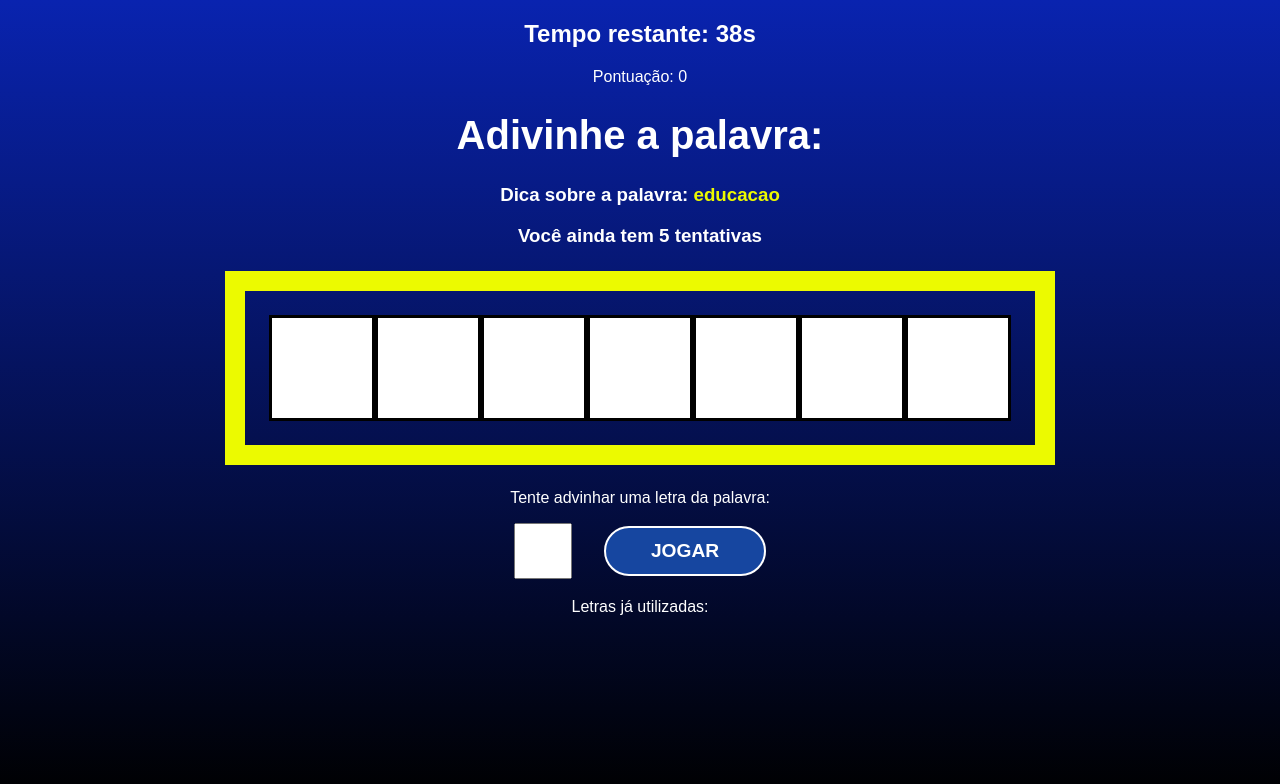
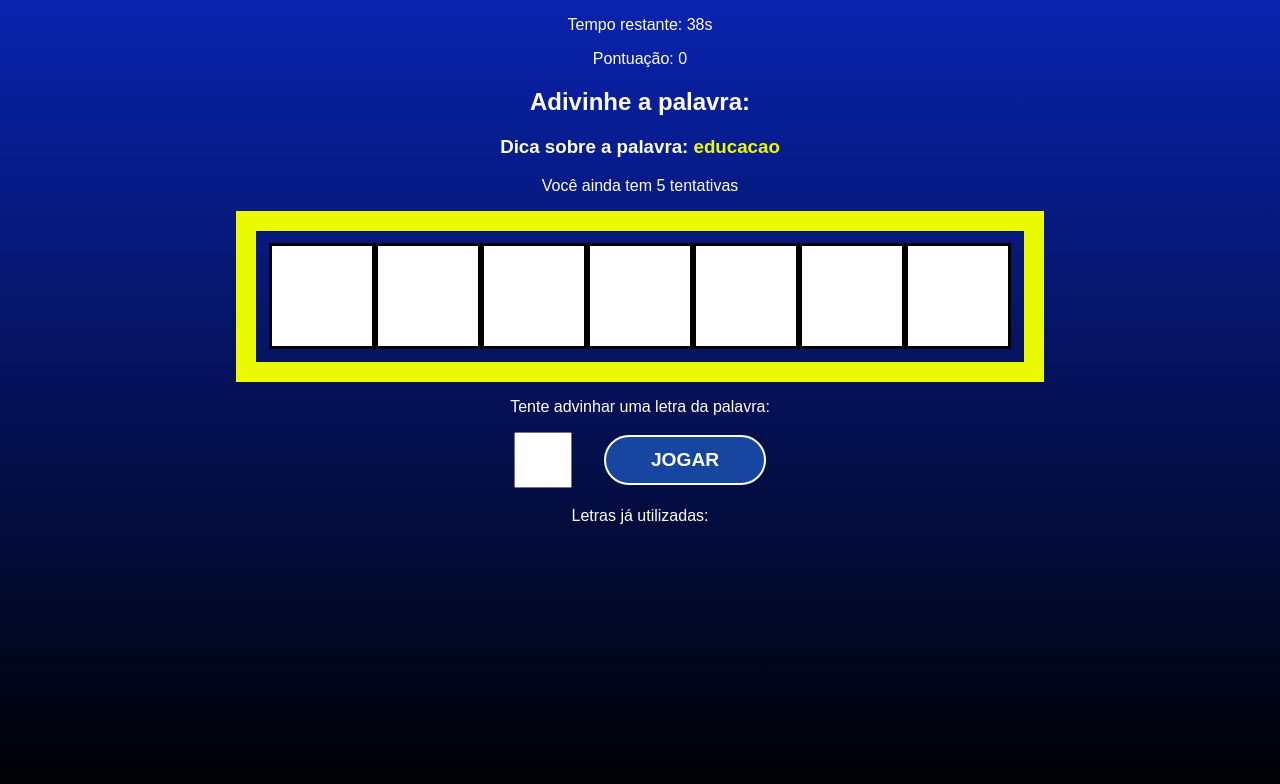
Before and after one commit to silviosnjr/Palavra-Secreta-GE-Trilha-de-Programa-o-II, a React (Create React App) app: page / in a window 1280 px wide. Both pictures are taken after a click on the button "COMEÇAR O JOGO". Shown: the top 784 px of the page. Built offline with nearby package versions, Linux system fonts and the light colour scheme.

Commit message:
melhorias na interface

```diff
--- a/src/components/Game.css
+++ b/src/components/Game.css
@@ -11,8 +11,8 @@
 }
 
 .wordContainer{
-   margin: 1.5em;
-   padding: 1.5em;
+   margin: 0.8em;
+   padding: 0.8em;
    border: 20px solid #ecfa00;
    display: flex;
 }
--- a/src/components/Game.jsx
+++ b/src/components/Game.jsx
@@ -31,14 +31,14 @@ const Game = ({
 
   return (
     <div className="game">
-      <h2>Tempo restante: {time}s</h2>
+      <p>Tempo restante: {time}s</p>
       <p className="points"></p>
       <span>Pontuação: {score}</span>
-      <h1>Adivinhe a palavra:</h1>
+      <h2>Adivinhe a palavra:</h2>
       <h3 className="tip">
         Dica sobre a palavra: <span>{pickedCategory}</span>
       </h3>
-      <h3>Você ainda tem {guesses} tentativas</h3>
+      <p>Você ainda tem {guesses} tentativas</p>
       <div className="wordContainer">
         {letters.map((letter, i) =>
           guessedLetters.includes(letter) ? (
```
